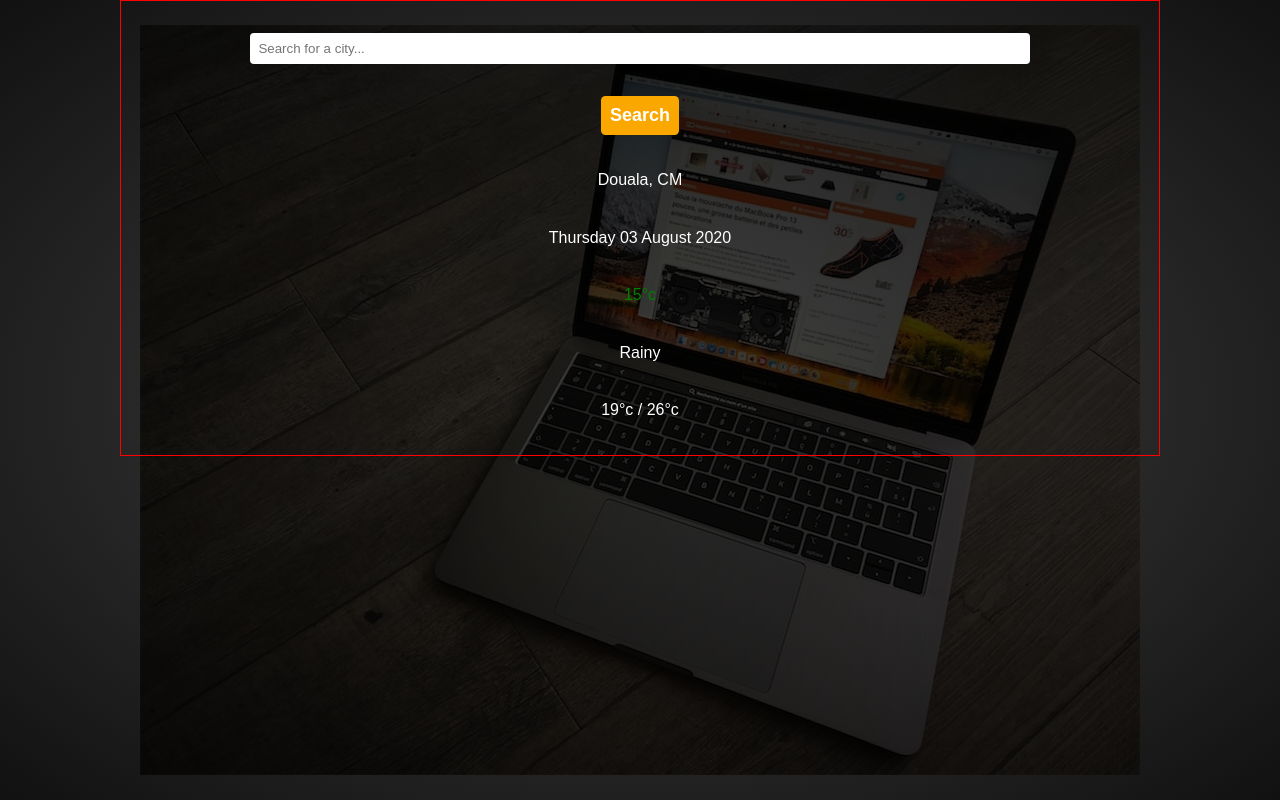
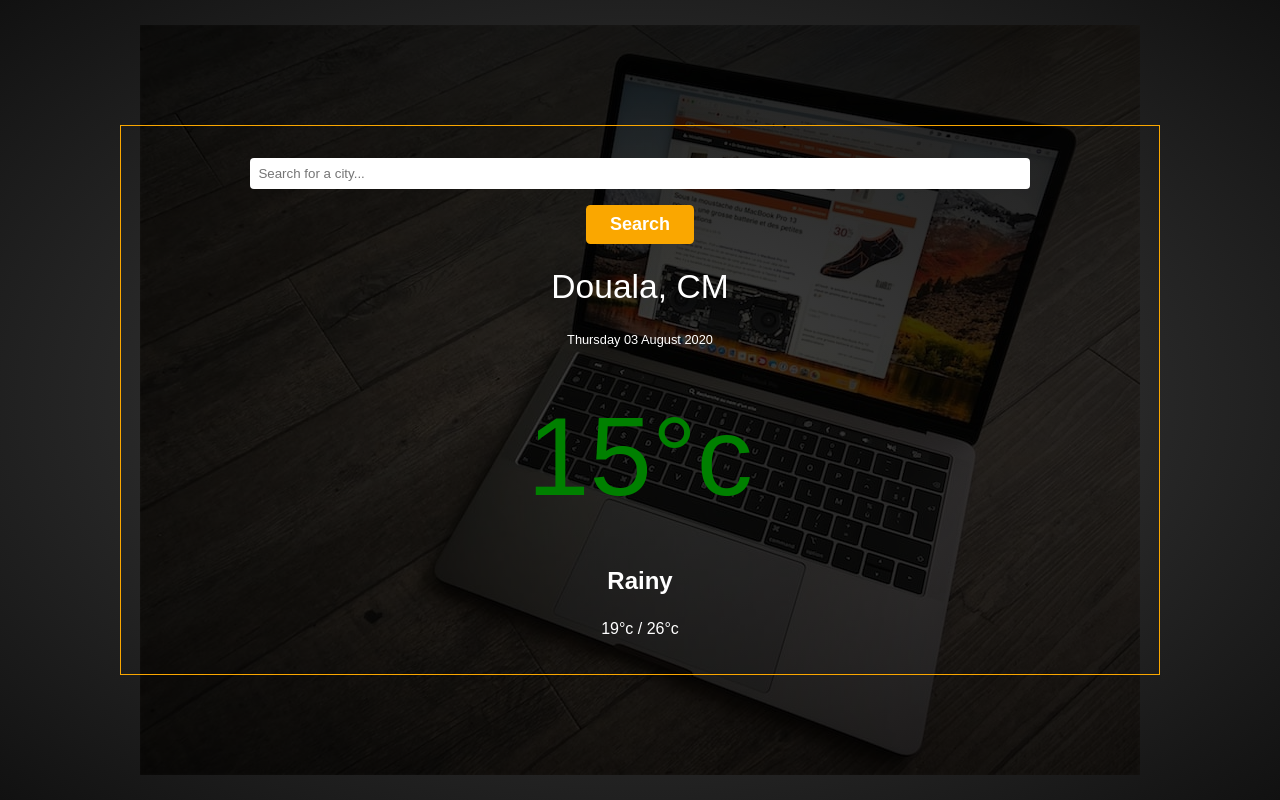
Before and after one commit to EricMbouwe/weather-app-JS, a website built with webpack: page src/templates/template.html in a window 1280 px wide. Built offline with nearby package versions, Linux system fonts and the light colour scheme; no server answers.

Commit message:
adde font size to location

```diff
--- a/src/main.scss
+++ b/src/main.scss
@@ -31,12 +31,12 @@ p {
   width: 85%;
   max-width: 65em;
   margin: 0 auto;
-  border: 1px solid red;
+  border: 1px solid var(--clr-accent);
   padding: 2rem;
 }
 
 .spacing>*+* {
-  margin-top: var(--spacer, 2rem)
+  margin-top: var(--spacer, 1rem)
 }
 
 .hero {
@@ -44,6 +44,9 @@ p {
   text-align: center;
   background: #222;
   height: 100vh;
+  display: flex;
+  justify-content: center;
+  align-items: center;
 
  @supports (background-blend-mode: multiply) {
    background: url(./assets/macbook.jpg),
@@ -63,7 +66,7 @@ header {
 
   .search-field {
     padding: .5rem;
-    color: lightcoral;
+    color: var(--clr-accent);
     border-radius: .25rem;
     width: 80%;
     border: none;
@@ -73,7 +76,7 @@ header {
     color: var(--clr-text, #fff);
     font-weight: 700;
     font-size: 1.125rem;
-    padding: .5em;
+    padding: .5em 1.5rem;
     background: var(--clr-accent, blue);
     border-radius: .25em;
     border: none;
@@ -92,14 +95,25 @@ header {
 .current {
 
   .temp {
-    margin-top: var(--spacer, 2rem);
+    margin-top: var(--spacer, 1rem);
     color: green;
+    font-size: clamp(2.5rem, calc(7vw + 2rem), 7rem);
+  }
+
+  .weather {
+    font-weight: bold;
+    font-size: 1.5rem;
   }
 }
 
 .location {
 
   .city {
-    margin-top: var(--spacer, 2rem);
+    margin-top: var(--spacer, 1rem);
+    font-size: clamp(1.5rem, calc(5vw + 1rem), 2.1rem);
+  }
+
+  .date {
+    font-size: .8rem;
   }
 }
```
Also changed, not shown: dist/index.html, dist/main.js (added).
